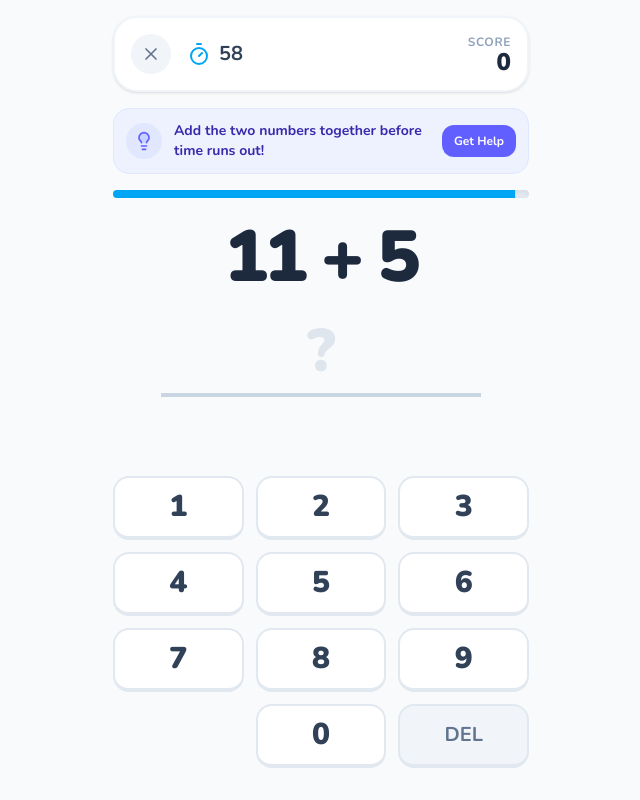
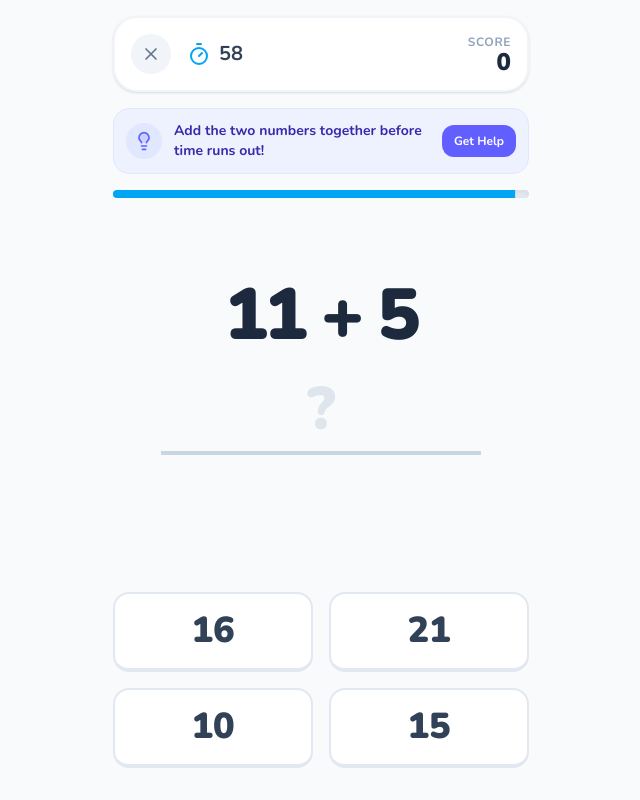
Before and after one commit to SriramPeddapanta/mathquest, a Next.js app: page /games/addition in a window 1280 px wide. Both pictures are taken after a click on the button "Start Game". Shown: the whole page, without its empty margins (319-959 px from the left). Built offline with nearby package versions, Linux system fonts and the light colour scheme.

Commit message:
Replace numpad with multiple choice options for easier gameplay

```diff
--- a/components/games/ArithmeticGame.tsx
+++ b/components/games/ArithmeticGame.tsx
@@ -35,12 +35,30 @@ export function ArithmeticGame({
   const { addXP, addCoins, incrementStreak, unlockAchievement } = useUserStore();
 
   const [question, setQuestion] = useState(generateQuestion());
+  const [options, setOptions] = useState<number[]>([]);
   const [inputStr, setInputStr] = useState("");
   const [feedback, setFeedback] = useState<"none" | "correct" | "wrong">("none");
   const [showHelp, setShowHelp] = useState(false);
   const [hasAwarded, setHasAwarded] = useState(false);
   const [boostMsg, setBoostMsg] = useState<string | null>(null);
   const [endMsg, setEndMsg] = useState<string>("Time's Up!");
+
+  // Generate options when question changes
+  useEffect(() => {
+    const ans = question.answer;
+    const newOptions = [ans];
+    while (newOptions.length < 4) {
+      const offset = Math.floor(Math.random() * 21) - 10; // -10 to +10
+      const distractor = ans + offset;
+      if (distractor >= 0 && !newOptions.includes(distractor)) {
+        newOptions.push(distractor);
+      } else if (distractor < 0) {
+        const posDistractor = ans + Math.floor(Math.random() * 10) + 1;
+        if (!newOptions.includes(posDistractor)) newOptions.push(posDistractor);
+      }
+    }
+    setOptions(newOptions.sort(() => Math.random() - 0.5));
+  }, [question]);
 
   // Timer logic
   useEffect(() => {
@@ -86,13 +104,12 @@ export function ArithmeticGame({
     }
   }, [status, hasAwarded, score, addXP, addCoins, incrementStreak, unlockAchievement]);
 
-  const handleInput = useCallback((val: string) => {
+  const handleOptionClick = useCallback((val: number) => {
     if (status !== "playing") return;
 
-    const newInput = inputStr + val;
-    setInputStr(newInput);
+    setInputStr(val.toString());
 
-    if (parseInt(newInput) === question.answer) {
+    if (val === question.answer) {
       // Correct
       setFeedback("correct");
       addScore(10);
@@ -107,7 +124,7 @@ export function ArithmeticGame({
         setFeedback("none");
         setBoostMsg(null);
       }, 600);
-    } else if (newInput.length >= String(question.answer).length) {
+    } else {
       // Wrong
       setFeedback("wrong");
       resetMultiplier();
@@ -116,20 +133,7 @@ export function ArithmeticGame({
         setFeedback("none");
       }, 400);
     }
-  }, [inputStr, status, question.answer, addScore, increaseMultiplier, resetMultiplier, generateQuestion]);
-
-  // Keyboard support
-  useEffect(() => {
-    const handleKeyDown = (e: KeyboardEvent) => {
-      if (e.key >= "0" && e.key <= "9") {
-        handleInput(e.key);
-      } else if (e.key === "Backspace") {
-        setInputStr(prev => prev.slice(0, -1));
-      }
-    };
-    window.addEventListener("keydown", handleKeyDown);
-    return () => window.removeEventListener("keydown", handleKeyDown);
-  }, [handleInput]);
+  }, [status, question.answer, addScore, increaseMultiplier, resetMultiplier, generateQuestion]);
 
   const handleQuit = () => {
     if (window.confirm("Are you sure you want to quit? You will lose your current score.")) {
@@ -371,36 +375,19 @@ export function ArithmeticGame({
         </div>
       </Card>
 
-      {/* Numpad */}
-      <div className="grid grid-cols-3 gap-3 pb-4">
-        {[1, 2, 3, 4, 5, 6, 7, 8, 9].map((num) => (
+      {/* Options Grid */}
+      <div className="grid grid-cols-2 gap-4 pb-4">
+        {options.map((opt) => (
           <AnimatedButton
-            key={num}
+            key={opt}
             variant="outline"
             size="lg"
-            className="h-16 text-3xl font-black text-slate-700 bg-white border-b-4 hover:bg-slate-50 active:border-b-0 active:translate-y-1"
-            onClick={() => handleInput(num.toString())}
+            className="h-20 text-4xl font-black text-slate-700 bg-white border-b-4 hover:bg-sky-50 active:border-b-0 active:translate-y-1"
+            onClick={() => handleOptionClick(opt)}
           >
-            {num}
+            {opt}
           </AnimatedButton>
         ))}
-        <div />
-        <AnimatedButton
-          variant="outline"
-          size="lg"
-          className="h-16 text-3xl font-black text-slate-700 bg-white border-b-4 hover:bg-slate-50 active:border-b-0 active:translate-y-1"
-          onClick={() => handleInput("0")}
-        >
-          0
-        </AnimatedButton>
-        <AnimatedButton
-          variant="outline"
-          size="lg"
-          className="h-16 text-xl font-bold text-slate-500 bg-slate-100 border-b-4 hover:bg-slate-200 active:border-b-0 active:translate-y-1"
-          onClick={() => setInputStr(prev => prev.slice(0, -1))}
-        >
-          DEL
-        </AnimatedButton>
       </div>
     </div>
   );
```
